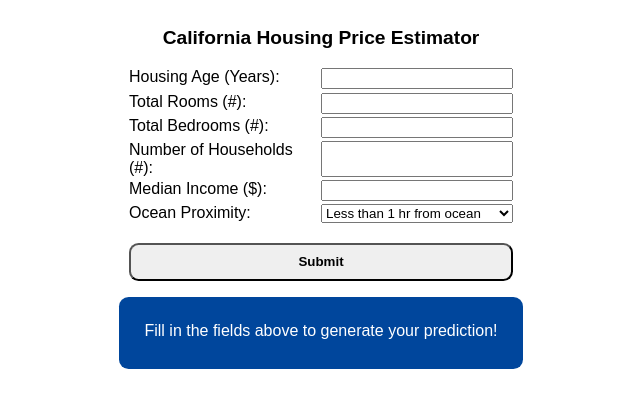
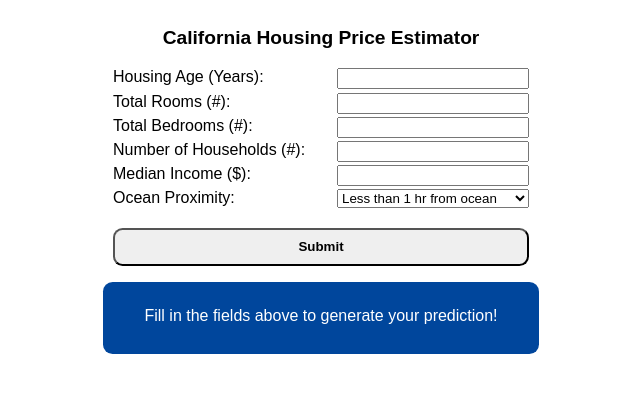
Before and after one commit to wangbertha/california-housing-price-predictor, a Flask app: page / in a window 1280 px wide. Shown: the top 408 px of the page, without its empty margins (319-959 px from the left). Run offline with Flask 2, Linux system fonts and the light colour scheme.

Commit message:
fix: Update styling to allow only 1 line per input

```diff
--- a/app/static/css/index.css
+++ b/app/static/css/index.css
@@ -1,7 +1,7 @@
 .container {
     font-family: Arial, Helvetica, sans-serif;
     margin: auto;
-    width: 24rem;
+    width: 26rem;
     display: flex;
     flex-direction: column;
     align-items: center;
@@ -20,7 +20,7 @@
 
 label {
     display: flex;
-    width: 24rem;
+    width: 26rem;
     justify-content: space-between;
 }
 
```
